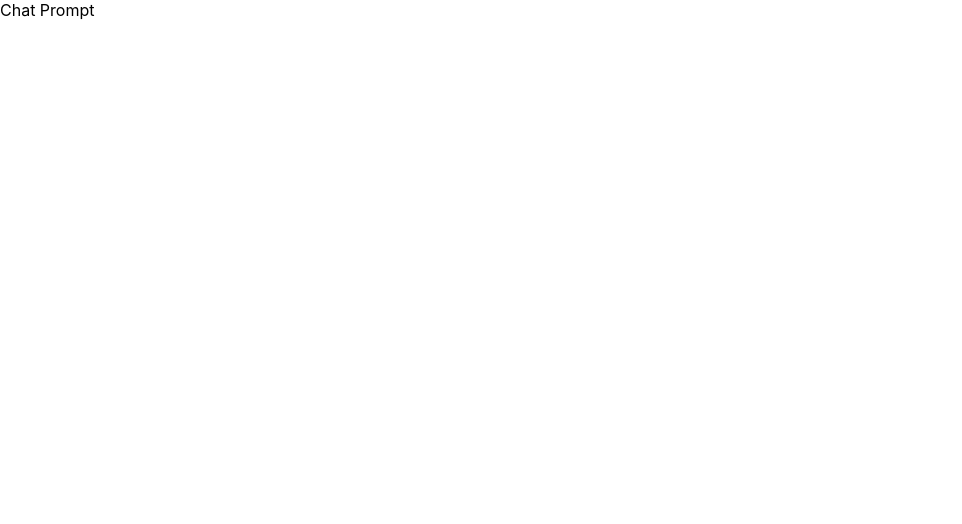
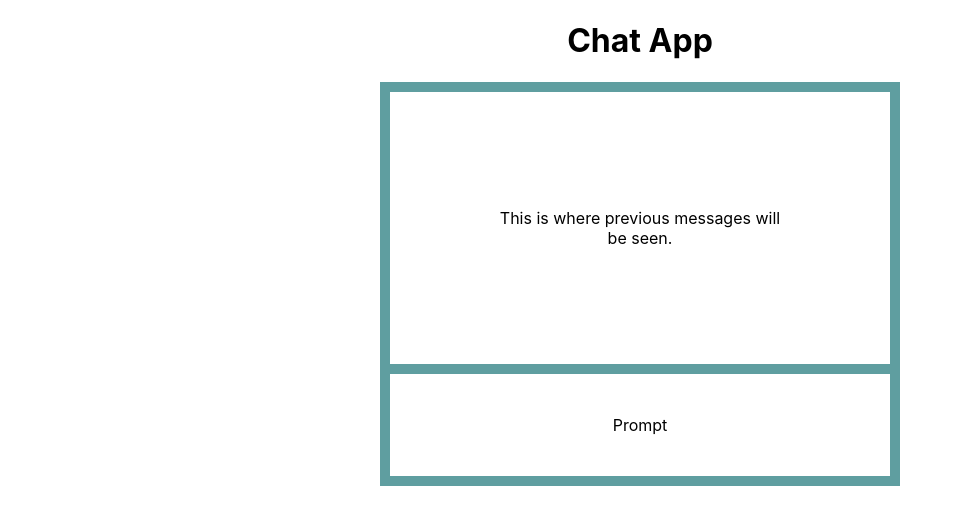
Before and after one commit to akienzle32/chat, a React (Create React App) app: page / in a window 1280 px wide. Shown: the top 524 px of the page, without its empty margins (0-962 px from the left). Built offline with nearby package versions, Linux system fonts and the light colour scheme.

Commit message:
added boxes

```diff
--- a/src/ChatPrompt.jsx
+++ b/src/ChatPrompt.jsx
@@ -1,7 +1,32 @@
 import React from 'react';
+const pastMessages = {
+	width: 300,
+	border: '10px solid #5F9EA0',
+	padding: 100,
+	margin: 'auto'
+}
+const currentMessage = {
+	width: 300,
+	paddingTop: 25,
+	paddingBottom: 25,
+	paddingRight: 100,
+	paddingLeft: 100,
+	borderBottom: '10px solid #5F9EA0',
+	borderLeft: '10px solid #5F9EA0',
+	borderRight: '10px solid #5F9EA0',
+	margin: 'auto'
+}
 
 export const Prompt = () => {
 	return (
-		<div>Chat Prompt</div>
+		<body>
+			<h1 style={{textAlign: 'center'}}>Chat App</h1>
+			<div style={pastMessages}>
+				<p style={{textAlign: 'center'}}>This is where previous messages will be seen.</p>
+			</div>
+			<div style={currentMessage}>
+				<p style={{textAlign: 'center'}}>Prompt</p>
+			</div>
+		</body>
 	);
 };
```
